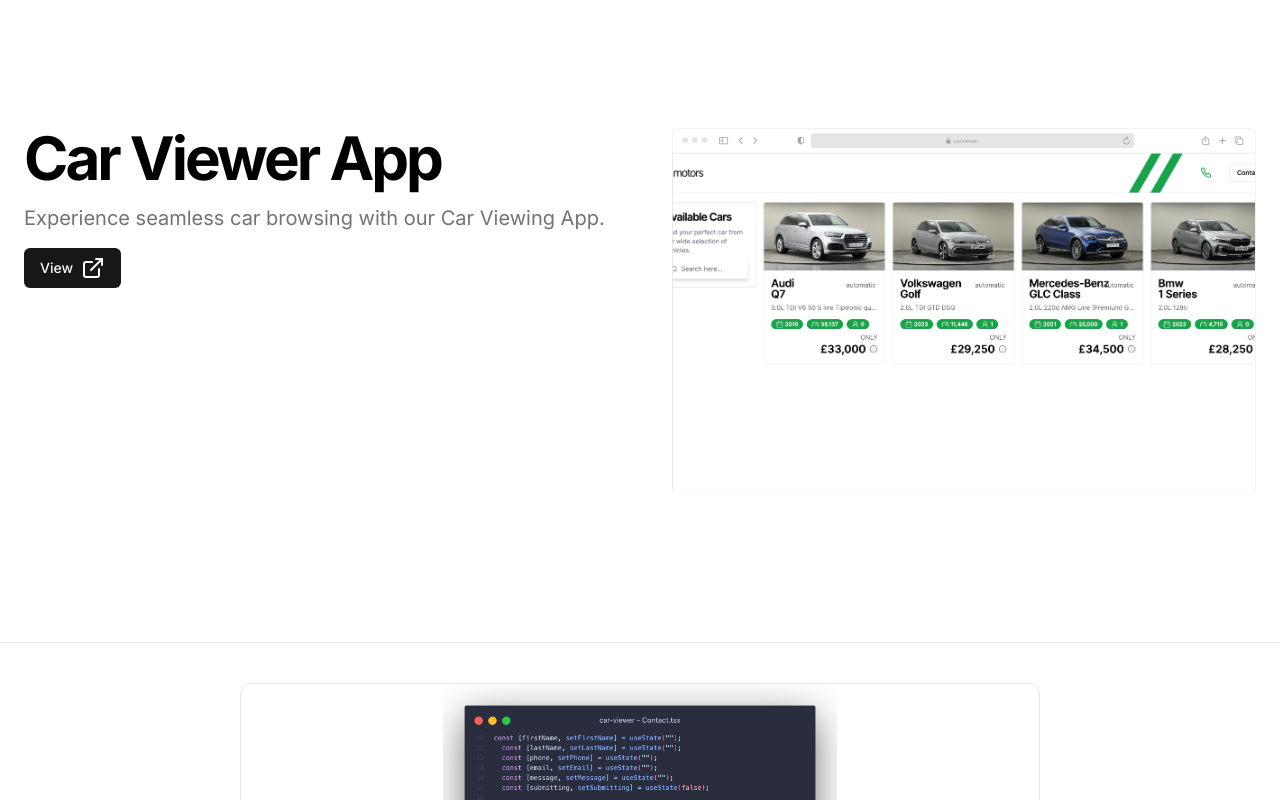
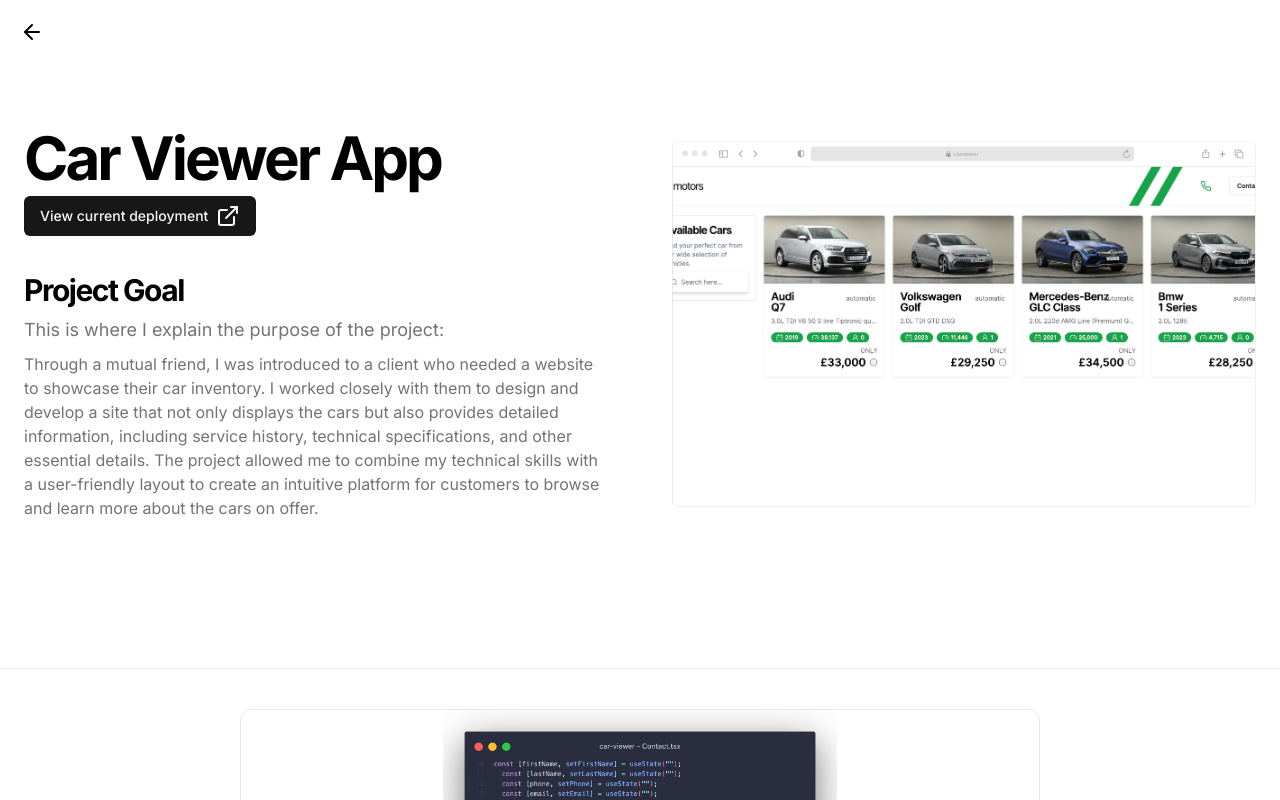
Before and after one commit to yanis900/my-portfolio, a Next.js app: page /projects/carviewer in a window 1280 px wide. Shown: the top 800 px of the page. Built offline with nearby package versions, Linux system fonts and the light colour scheme.

Commit message:
new goal section

```diff
--- a/app/contants.ts
+++ b/app/contants.ts
@@ -11,6 +11,8 @@
     src: "https://www.yamotors.ltd",
     slug: "carviewer",
     description: "Experience seamless car browsing with our Car Viewing App.",
+    goal:
+      "Through a mutual friend, I was introduced to a client who needed a website to showcase their car inventory. I worked closely with them to design and develop a site that not only displays the cars but also provides detailed information, including service history, technical specifications, and other essential details. The project allowed me to combine my technical skills with a user-friendly layout to create an intuitive platform for customers to browse and learn more about the cars on offer.",
     icons: {
       1: "/icons/next.svg",
       2: "/icons/tailwind.svg",
@@ -110,6 +112,7 @@
     slug: "githubapp",
     description:
       "Connect your Github and Compete with friends on contributions.",
+    goal: "",
     icons: {
       1: "/icons/next.svg",
       2: "/icons/javascript.svg",
@@ -141,6 +144,7 @@
     slug: "cryptoapp",
     description:
       "Stay on top of your crypto investments with our Crypto Dashboard.",
+    goal: "",
     icons: {
       1: "/icons/next.svg",
       2: "/icons/tailwind.svg",
--- a/app/projects/[slug]/page.tsx
+++ b/app/projects/[slug]/page.tsx
@@ -1,7 +1,7 @@
 "use client";
 import React, { useEffect, useRef } from "react";
 import { projects } from "@/app/contants";
-import { CheckIcon, ExternalLink } from "lucide-react";
+import { ArrowLeft, CheckIcon, ExternalLink } from "lucide-react";
 import {
   Carousel,
   CarouselContent,
@@ -16,7 +16,6 @@
 interface Project {
   name: string;
   slug: string;
-  description: string;
 }
 
 export default function Page({
@@ -54,22 +53,38 @@
   }
 
   return (
-    <div className="flex flex-col min-h-[100dvh] gap-5">
+    <div className="flex flex-col min-h-[100dvh] gap-5 relative">
+      <Link
+        className="absolute top-5 left-5 flex items-center justify-center"
+        href="/"
+      >
+        <ArrowLeft />
+      </Link>
       <section className="w-full py-12 md:py-24 lg:py-32">
         <div className="container grid gap-8 px-4 md:px-6 lg:grid-cols-2 lg:gap-16">
-          <div className="space-y-4">
+          <div className="space-y-4 flex flex-col gap-5">
+            <div className="space-y-2">
               <h1>{project.name}</h1>
-            <p className="text-muted-foreground md:text-xl">
-              {project.description}
-            </p>
               <Button>
                 <Link
                   href={project.src || "/"}
                   className="flex items-center justify-center gap-2"
                 >
-                View <ExternalLink />
+                  View current deployment <ExternalLink />
                 </Link>
               </Button>
+            </div>
+            <div className="space-y-2">
+              <h2 className="text-2xl font-bold tracking-tighter sm:text-3xl">
+                Project Goal
+              </h2>
+              <h3 className="text-muted-foreground md:text-lg">
+                This is where I explain the purpose of the project:
+              </h3>
+              <p className="grid gap-2 text-muted-foreground">
+                {project.goal}
+              </p>
+            </div>
           </div>
           <Safari
             url={`${project.slug}`}
--- a/components/About.tsx
+++ b/components/About.tsx
@@ -20,7 +20,7 @@
 
             <BoxReveal duration={0.5}>
               <h3 className="py-2">
-                Hi 👋 I am Yanis Aityounes, a Softare Engineer based in <br />
+                Hi 👋 I am Yanis Aityounes, a Software Engineer based in <br />
                 London, United Kingdom 📍
               </h3>
             </BoxReveal>
```
Lines whose indentation alone changed are shown as unchanged.
